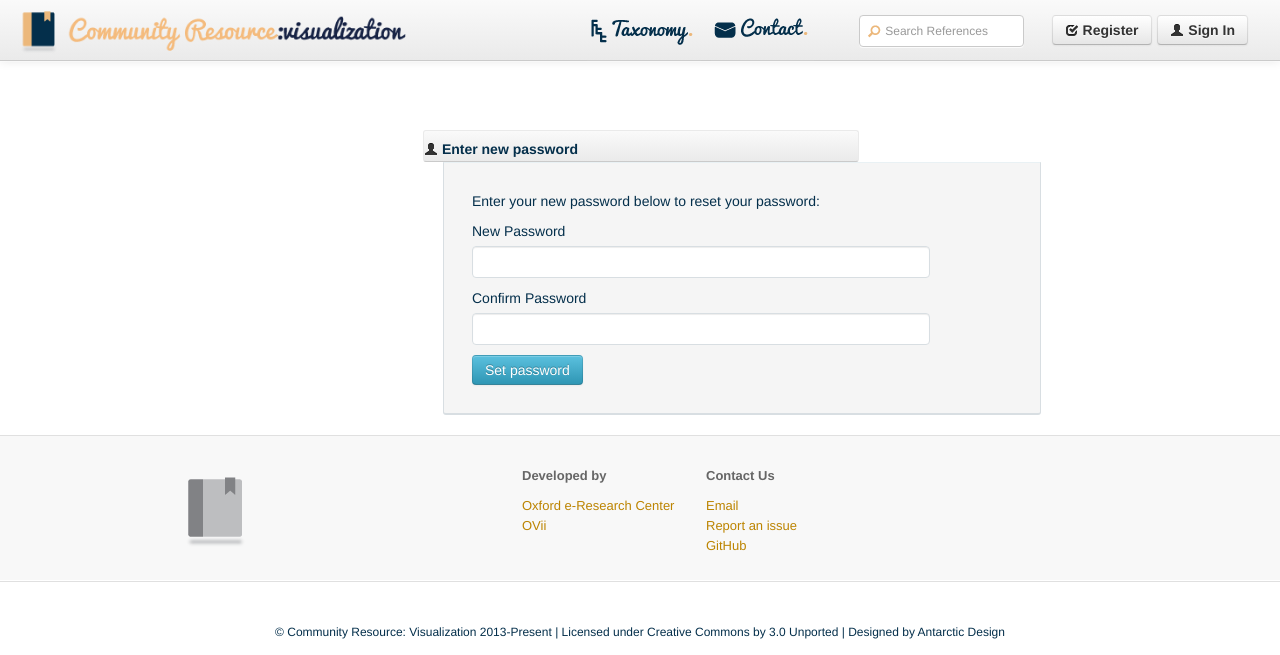
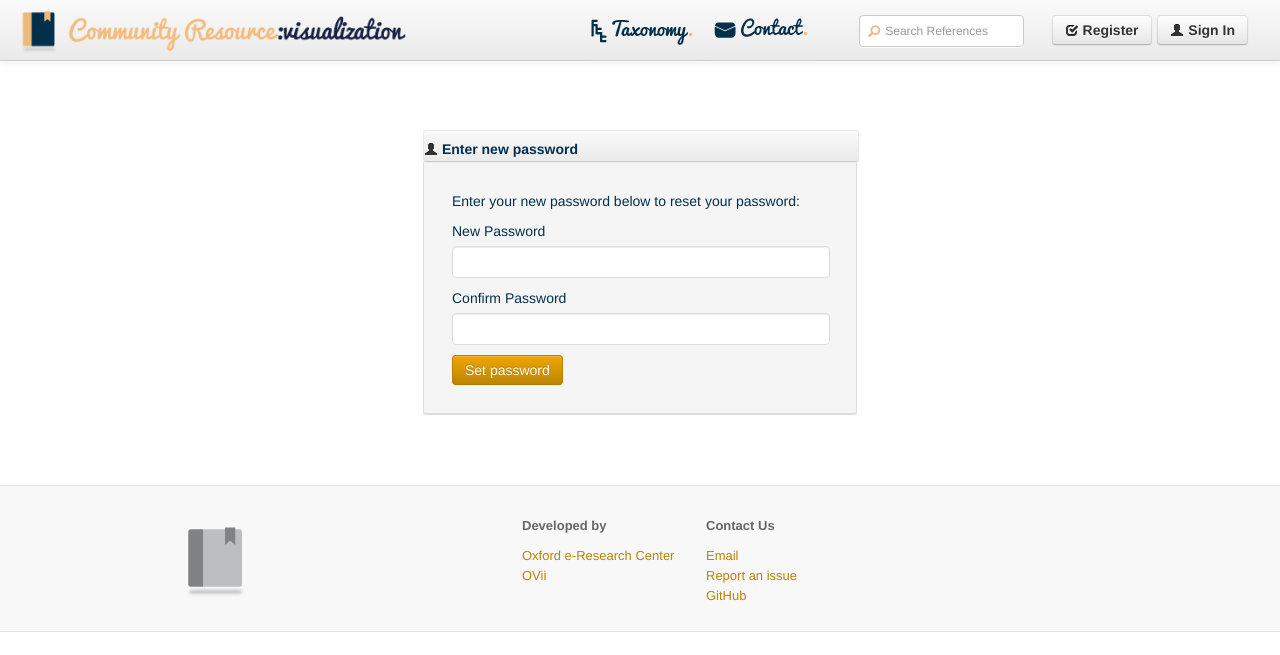
Before and after one commit to OVii/communityvisweb, a Django app: template web/templates/registration/password_reset_confirm.html in a window 1280 px wide. Shown: the top 655 px of the page. Run offline with Django 3.2, Linux system fonts and the light colour scheme; the template is opened without the code that fills it, so the values that code supplies are empty; some libraries are stand-ins or nearby versions.

Commit message:
Fixed look of password reset form.

```diff
--- a/web/templates/registration/password_reset_confirm.html
+++ b/web/templates/registration/password_reset_confirm.html
@@ -18,7 +18,7 @@
         </div>
 
 
-        <form accept-charset="UTF-8" action='' class="formbody span7"
+        <form accept-charset="UTF-8" action='' class="formbody"
               id="user_edit"
               method="post">
             {% csrf_token %}
@@ -30,16 +30,16 @@
             </p>
 
             <div><label for="id_new_password1">New Password</label>
-                <input id="id_new_password1" class="text form-text span6" name="new_password1" size="20" type="password">
+                <input id="id_new_password1" class="text form-text span5" name="new_password1" size="20" type="password">
             </div>
 
             <div><label for="id_new_password2">Confirm Password</label>
-                <input id="id_new_password2" class="text form-text span6" name="new_password2" size="20" type="password">
+                <input id="id_new_password2" class="text form-text span5" name="new_password2" size="20" type="password">
             </div>
 
 
             <div>
-                <input type="submit" class="btn btn-info" value="Set password"/>
+                <input type="submit" class="btn btn-yellow" value="Set password"/>
             </div>
         </form>
 
```
